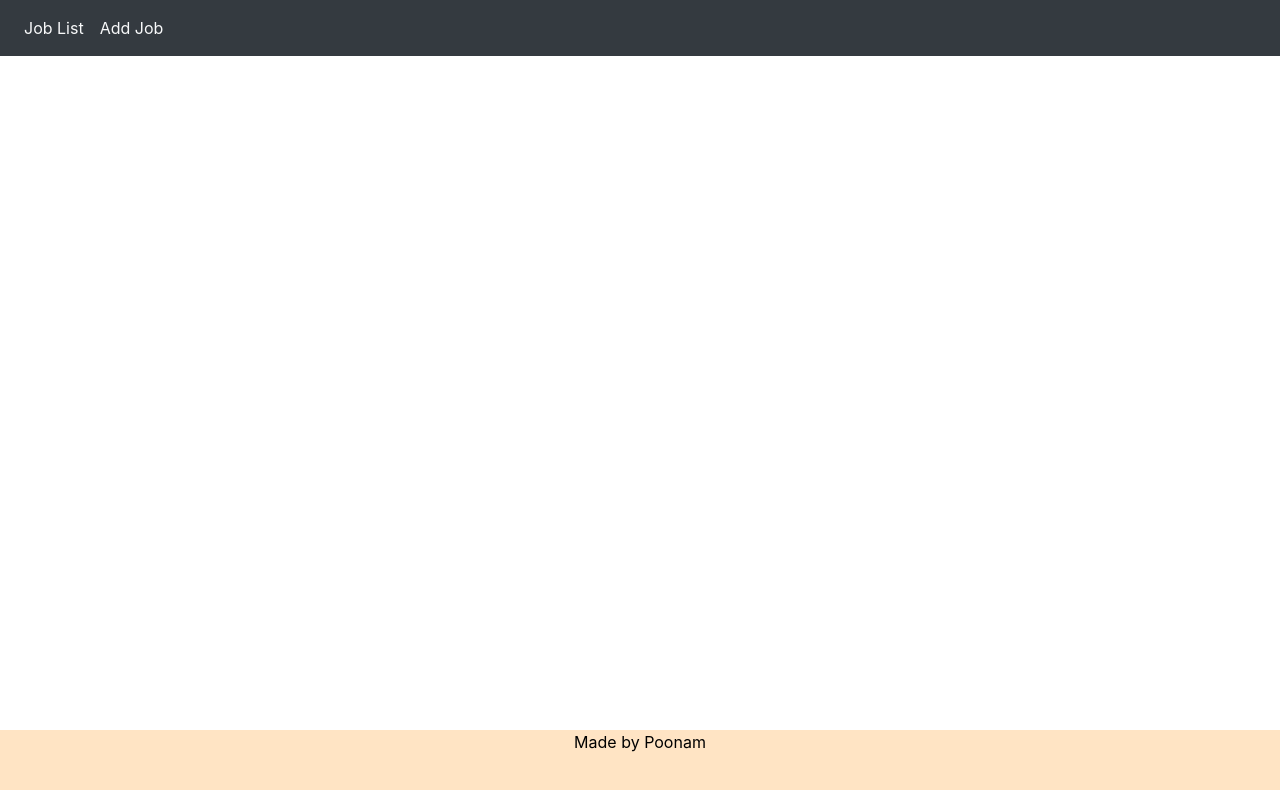
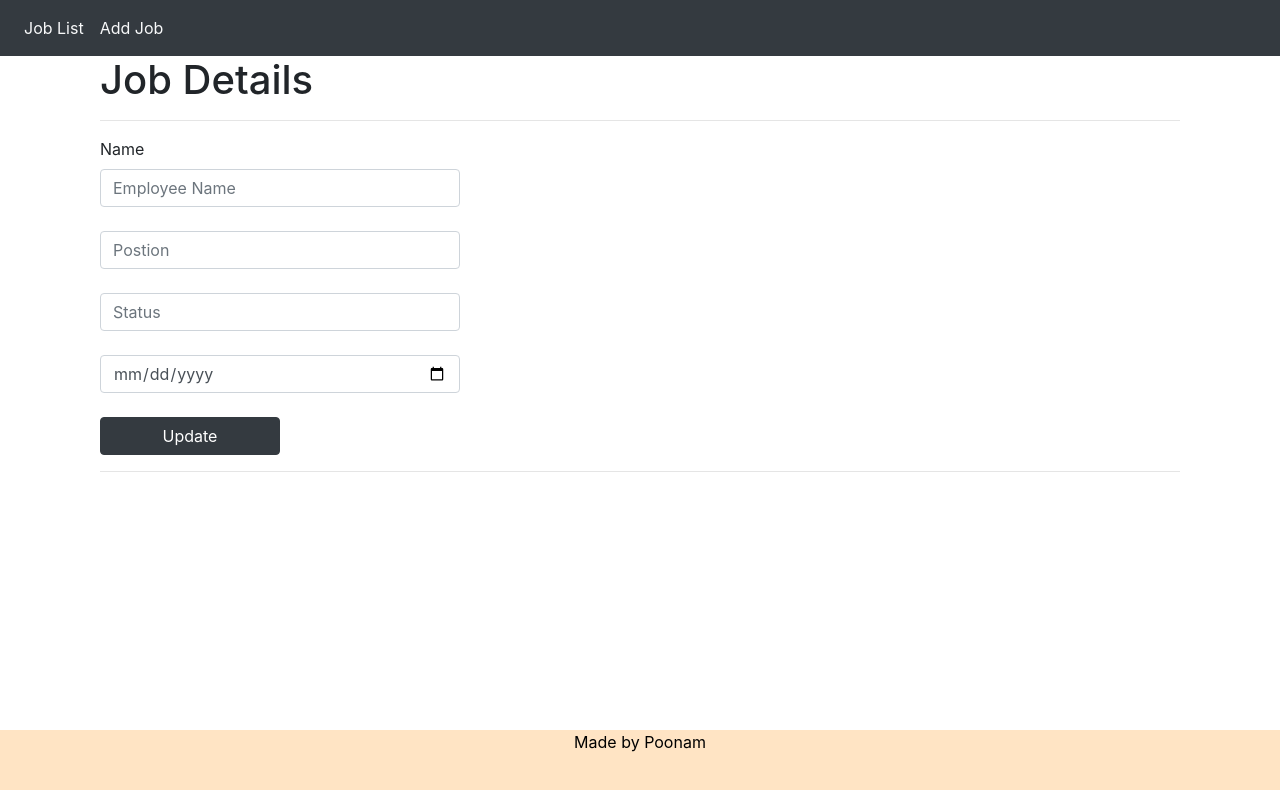
Before and after one commit to poonam-kumawat/Angular-Springboot-Crud-Operation, an Angular app: page /updatejob/1 in a window 1280 px wide. Before the commit this address led to /. Shown: the top 790 px of the page. Built offline with nearby package versions, Linux system fonts and the light colour scheme; no server answers.

Commit message:
udpdate job data

```diff
--- a/src/app/app-routing.module.ts
+++ b/src/app/app-routing.module.ts
@@ -2,10 +2,12 @@ import { NgModule } from '@angular/core';
 import { RouterModule, Routes } from '@angular/router';
 import { CreatejobComponent } from './createjob/createjob.component';
 import { JobListComponent } from './job-list/job-list.component';
+import { UpdatejobComponent } from './updatejob/updatejob.component';
 
 const routes: Routes = [
   {path:'jobs',component:JobListComponent},
   {path:"createjob",component:CreatejobComponent},
+  {path:"updatejob/:id",component:UpdatejobComponent},
   {path:"",redirectTo:'jobs',pathMatch:"full"}
 ];
 
--- a/src/app/job-list/job-list.component.html
+++ b/src/app/job-list/job-list.component.html
@@ -41,9 +41,8 @@
     <td>{{job.position}}</td>
     <td>{{job.status}}</td>
     <td>{{job.createdby}}</td>
-    <td> <a  class="btn btn-success">Update</a>
+    <td> <button (click)="updatejob(job.id)" class="btn btn-success">Update</button>
 
-    <a  class="btn btn-danger">Delete</a>
 
     </td>
 
@@ -52,7 +51,8 @@
 </tbody>
 
 </table>
-    <a class="btn btn-success btn-sm mb-3" >Add JOB</a>
+<button class="btn btn-success btn-sm mb-3" (click)="addjobs()" routerLink="createjob">Add Job</button>
+
 
 </div>
 
--- a/src/app/job-list/job-list.component.ts
+++ b/src/app/job-list/job-list.component.ts
@@ -1,4 +1,5 @@
 import { Component, OnInit } from '@angular/core';
+import { Router } from '@angular/router';
 import { Job } from '../job';
 import { JobsService } from '../service/jobs.service';
 
@@ -9,7 +10,7 @@ import { JobsService } from '../service/jobs.service';
 })
 export class JobListComponent implements OnInit {
   jobs: Job[] = [];
-  constructor(private jobservice: JobsService) {}
+  constructor(private jobservice: JobsService,private router:Router) {}
   ngOnInit() {
     this.getJobs();
 
@@ -20,4 +21,13 @@ export class JobListComponent implements OnInit {
     })
 
   }
+
+  updatejob(id:number){
+    this.router.navigate(["/updatejob",id])
+
+  }
+
+  addjobs(){
+    this.router.navigate(["/createjob"]);
+  }
 }
--- a/src/app/service/jobs.service.ts
+++ b/src/app/service/jobs.service.ts
@@ -21,4 +21,8 @@ export class JobsService {
 
 
   }
+  getJobById(id:number):Observable<Job>{
+    return this.httpClient.get<Job>(`http://localhost:8081/jobs/${id}`);
+
+  }
 }
--- a/src/app/updatejob/updatejob.component.html
+++ b/src/app/updatejob/updatejob.component.html
@@ -1 +1,39 @@
-<p>updatejob works!</p>
+<!DOCTYPE html>
+
+<html lang="en">
+
+<head>
+
+    <meta charset="ISO-8859-1">
+    <title>update Job</title>
+
+</head>
+
+<body>
+
+    <div class="container ">
+        <h1>Job Details</h1>
+        <hr>
+        <form action="#" (ngSubmit)="onSubmit()" method="POST">
+            <div class="form-group">
+                <label>Name</label>
+
+                <input type="text" id="name" [(ngModel)]="job.name" name="name" placeholder="Employee Name"
+                    class="form-control mb-4 col-4">
+                <input type="text" id="postion" [(ngModel)]="job.position" name="position" placeholder="Postion"
+                    class="form-control mb-4 col-4">
+                <input type="number" id="status" [(ngModel)]="job.status" name="status" placeholder="Status"
+                    class="form-control mb-4 col-4">
+                <input type="date" id="createdby" [(ngModel)]="job.createdby" name="createdby" placeholder="Status"
+                    class="form-control mb-4 col-4">
+
+                <button type="submit" class="btn btn-dark col-2">Update
+                </button>
+            </div>
+        </form>
+        <hr>
+
+    </div>
+</body>
+
+</html>
--- a/src/app/updatejob/updatejob.component.ts
+++ b/src/app/updatejob/updatejob.component.ts
@@ -1,10 +1,32 @@
-import { Component } from '@angular/core';
+import { Component, OnInit } from '@angular/core';
+import { ActivatedRoute, Router } from '@angular/router';
+import { Job } from '../job';
+import { JobsService } from '../service/jobs.service';
 
 @Component({
   selector: 'app-updatejob',
   templateUrl: './updatejob.component.html',
   styleUrls: ['./updatejob.component.css']
 })
-export class UpdatejobComponent {
+export class UpdatejobComponent  implements OnInit{
+  job:Job=new Job();
+  id!: number;
+  constructor(private jobService:JobsService,
+    private router:ActivatedRoute){
+
+  }
+  ngOnInit():void{
+    this.id=this.router.snapshot.params['id'];
+    this.jobService.getJobById(this.id).subscribe(data=>{
+      this.job=data;
+
+    },error=>console.error(error)
+    )
+
+  }
+
+  onSubmit(){
+
+  }
 
 }
```
